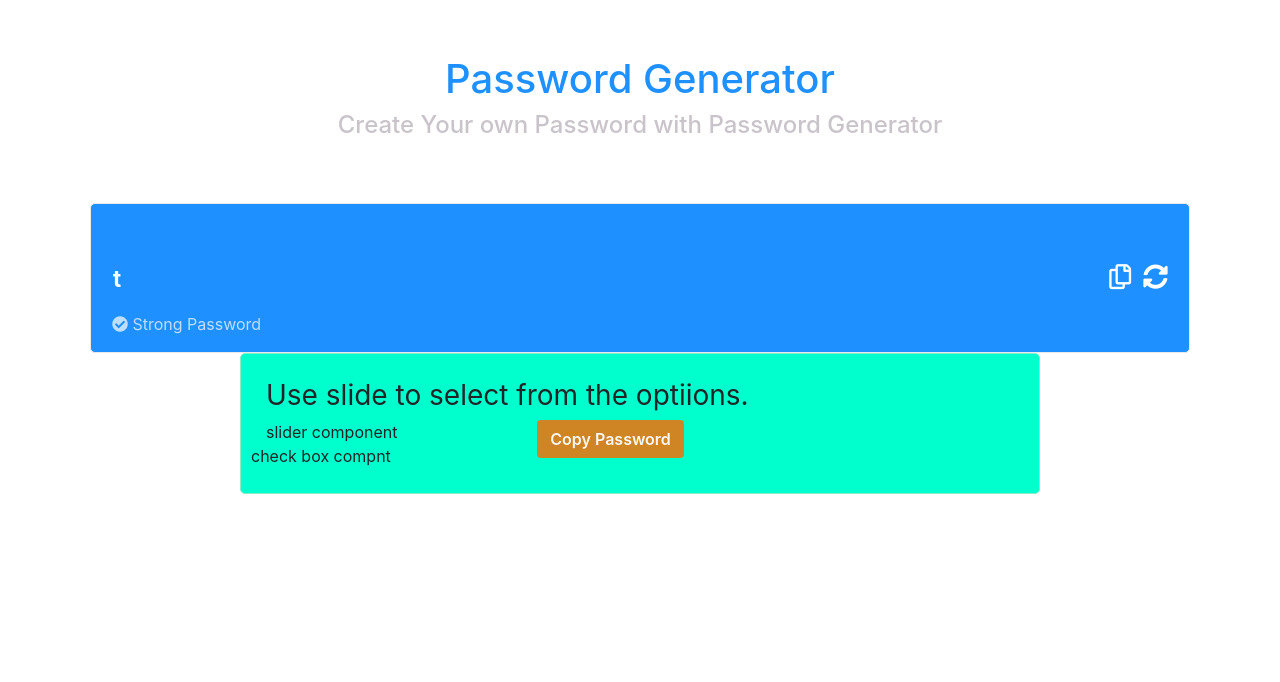
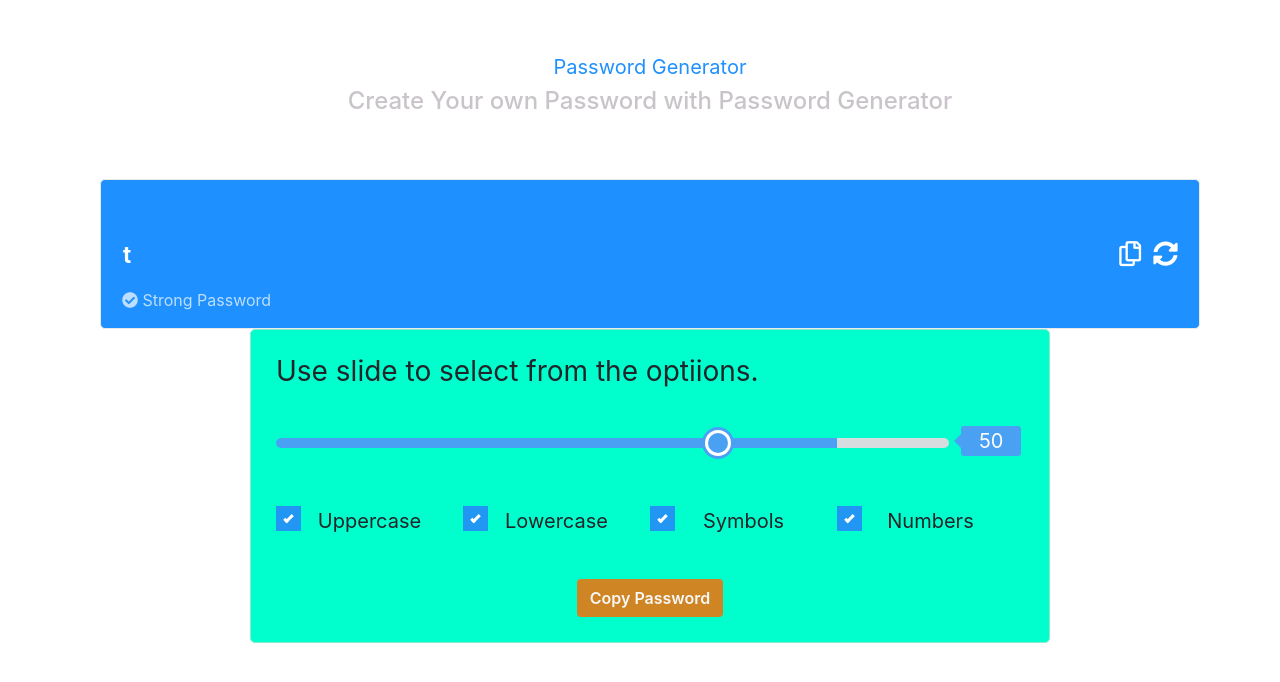
Before and after one commit to chikechris/passwordGenerator, a React (Create React App) app: page / in a window 1280 px wide. Shown: the top 682 px of the page. Built offline with nearby package versions, Linux system fonts and the light colour scheme.

Commit message:
working on moving slider gradient dynamically

```diff
--- /dev/null
+++ b/src/components/checkbox/CheckBox.css
@@ -0,0 +1,78 @@
+.checkbox-container {
+  margin: 0 auto;
+  text-align: center;
+  bottom: 10px;
+}
+
+.container {
+  display: block;
+  position: relative;
+  padding-left: 35px;
+  margin-bottom: 12px;
+  cursor: pointer;
+  font-size: 20px;
+  -webkit-user-select: none;
+  -moz-user-select: none;
+  -ms-user-select: none;
+  user-select: none;
+}
+
+.container h1 {
+  font-size: 20px;
+  font-weight: normal;
+}
+
+/* Hide the browser's default checkbox */
+.container .checkbox-input {
+  position: absolute;
+  opacity: 0;
+  cursor: pointer;
+  height: 0;
+  width: 0;
+}
+
+/* Create a custom checkbox */
+.checkmark {
+  position: absolute;
+  top: 0;
+  left: 0;
+  height: 25px;
+  width: 25px;
+  background-color: #eee;
+  float: right;
+}
+
+/* On mouse-over, add a grey background color */
+.container:hover input ~ .checkmark {
+  background-color: #ccc;
+}
+
+/* When the checkbox is checked, add a blue background */
+.container input:checked ~ .checkmark {
+  background-color: #2196f3;
+}
+
+/* Create the checkmark/indicator (hidden when not checked) */
+.checkmark:after {
+  content: '';
+  position: absolute;
+  display: none;
+}
+
+/* Show the checkmark when checked */
+.container input:checked ~ .checkmark:after {
+  display: block;
+}
+
+/* Style the checkmark/indicator */
+.container .checkmark:after {
+  left: 10px;
+  top: 7px;
+  width: 5px;
+  height: 10px;
+  border: solid white;
+  border-width: 0 3px 3px 0;
+  -webkit-transform: rotate(45deg);
+  -ms-transform: rotate(45deg);
+  transform: rotate(45deg);
+}
--- /dev/null
+++ b/src/components/checkbox/CheckBox.js
@@ -0,0 +1,40 @@
+import React from 'react'
+import PropTypes from 'prop-types'
+import './CheckBox.css'
+
+const CheckBox = props => {
+  const { label, value, checked, name, onChange, disabled} = props
+  return (
+    <>
+    <div className='col-md-3'>
+    <label htmlFor="" className='cntainer'>
+    <h1>{label}</h1>
+    <input
+    type="checkbox"
+      name={name}
+      checked={checked}
+      value={value}
+      onChange={onChange}
+      disabled={disabled}
+      className='checkbox-input'
+    />
+        <span className='checkmark'
+          style={{ opacity: disabled ? '0.7' :  ''}}
+          ></span>
+    </label>
+    </div>
+
+    </>
+  )
+}
+
+CheckBox.propTypes = {
+  label: PropTypes.string.isRequired,
+  value: PropTypes.bool.isRequired,
+  checked: PropTypes.bool.isRequired,
+  name: PropTypes.number.isRequired,
+  disabled: PropTypes.number.isRequired,
+  onChange: PropTypes.func.isRequired
+}
+
+export default CheckBox
--- a/src/components/container/Container.js
+++ b/src/components/container/Container.js
@@ -1,28 +1,88 @@
 import React from 'react';
-import Button from '../button/Button'
+import Button from '../button/Button';
+import Slider from '../slider/Slider';
+import CheckBox from '../checkbox/CheckBox'
 
 import './Container.css';
 
+const CHECKBOX_LIST = [
+    {
+        id: 0,
+        name: 'uppercase',
+        label: 'Uppercase',
+        isChecked: true
+    },
+    {
+      id: 1,
+      name: 'lowercase',
+      label: 'Lowercase',
+      isChecked: true
+    },
+  {
+    id: 2,
+    name: 'symbols',
+    label: 'Symbols',
+    isChecked: true
+  },
+  {
+    id: 3,
+    name: 'numbers',
+    label: 'Numbers',
+    isChecked: true
+  }
+
+]
+
 const Container = () => {
+  const onChangeSlider = e => {
+    console.log(e.target.value);
+  };
+
+  const onChangeCheckBox =e => {
+    console.log(e.target.value)
+  }
   return (
-    <div className='row password-settings'>
+    <div className='password-settings'>
       <h3>Use slide to select from the optiions.</h3>
       <div className='row'>
         <div className='col-md-12'>
-          <div className='form group'>slider component</div>
+          <div className='form group'>
+            &nbsp;
+            <Slider
+              min={1}
+              max={60}
+              step={1}
+              defaultLength={50}
+              value={40}
+              onChangeValue={onChangeSlider}
+            />
+          </div>
         </div>
+
         <div className='col-md-12'>
-          <div className='row checkbox-container'>check box compnt</div>
+          <div className='row checkbox-container'>
+          {
+            CHECKBOX_LIST.map(checkbox =>
+              <CheckBox
+                key={checkbox.id}
+                name={checkbox.name}
+                checked={checkbox.isChecked}
+                label={checkbox.label}
+                value={checkbox.isChecked}
+                onChange={onChangeCheckBox}
+                disabled={false}
+              />
+            )
+          }
+
+          </div>
         </div>
       </div>
+      <br />
       <div className='text-center'>
         <div className='row'>
           <div className='col-md-12'>
-
-            <Button
-              className='btn password-btn'
-              label='Copy Password'
-             />
+            <Button className='btn password-btn' label='Copy Password' />
           </div>
         </div>
       </div>
@@ -30,4 +90,4 @@ const Container = () => {
   );
 };
 
-export {Container};
+export { Container };
--- /dev/null
+++ b/src/components/slider/Slider.css
@@ -0,0 +1,73 @@
+.slider-container {
+  margin-bottom: 50px;
+}
+
+.slider {
+  width: 100%;
+}
+
+.range-slider {
+  -webkit-appearance: none;
+  width: 90%;
+  height: 10px;
+  border-radius: 5px;
+  background: #d7dcdf;
+  outline: none;
+  padding: 0;
+  margin: 0;
+}
+
+.range-slider::-webkit-slider-thumb {
+  appearance: none;
+  width: 20px;
+  height: 20px;
+  border-radius: 50%;
+  background: #4aa1f3;
+  cursor: pointer;
+  box-shadow: 0 0 0 3px #fff, 0 0 0 6px #4aa1f3;
+  transition: background 0.15s ease-in-out;
+}
+
+.range-slider:active::-webkit-slider-thumb {
+  background: #4aa1f3;
+}
+
+.range-slider::-moz-range-thumb {
+  width: 20px;
+  height: 20px;
+  border: 0;
+  border-radius: 50%;
+  background: red;
+  cursor: pointer;
+  transition: background 0.15s ease-in-out;
+}
+
+::-moz-range-track {
+  background: #fff;
+  border: 0;
+}
+
+.range-slider-value {
+  display: inline-block;
+  position: relative;
+  width: 60px;
+  color: #fff;
+  line-height: 20px;
+  text-align: center;
+  border-radius: 3px;
+  background: #4aa1f3;
+  padding: 5px 10px;
+  margin-left: 12px;
+}
+
+.range-slider-value:after {
+  position: absolute;
+  top: 8px;
+  left: -7px;
+  width: 0;
+  height: 0;
+  border-top: 7px solid transparent;
+  border-right: 7px solid #4aa1f3;
+  border-bottom: 7px solid transparent;
+  content: '';
+}
--- /dev/null
+++ b/src/components/slider/Slider.js
@@ -0,0 +1,48 @@
+import React from 'react';
+import PropTypes from 'prop-types';
+import './Slider.css';
+
+const Slider = props => {
+  const { step, min, max, value, defaultLength, onChangeValue } = props;
+
+  const activeRangeColor = '#4aa1f3';
+  const rangeBackground = '#d7dcdf';
+
+  const handleChange = max => e => {
+    onChangeValue(e);
+  };
+
+  const progressValue = defaultLength;
+  const progress = (progressValue / max) * 100 + '%';
+  const styleInput = {
+    background: `linear-gradient(90deg, ${activeRangeColor} 0% ${progress}, ${rangeBackground} ${progress} 100%)`
+  };
+
+  return (
+    <div className='slider-container'>
+      <div className='slider'>
+        <input
+          className='range-slider'
+          type='range'
+          step={step}
+          min={min}
+          max={max}
+          value={value}
+          onChange={handleChange(max)}
+          style={styleInput}
+        />
+        <span className='range-slider-value'>{progressValue }</span>
+      </div>
+    </div>
+  );
+};
+
+Slider.propTypes = {
+  step: PropTypes.number.isRequired,
+  min: PropTypes.number.isRequired,
+  max: PropTypes.number.isRequired,
+  value: PropTypes.number.isRequired,
+  onChange: PropTypes.func.isRequired
+};
+
+export default Slider;
```
